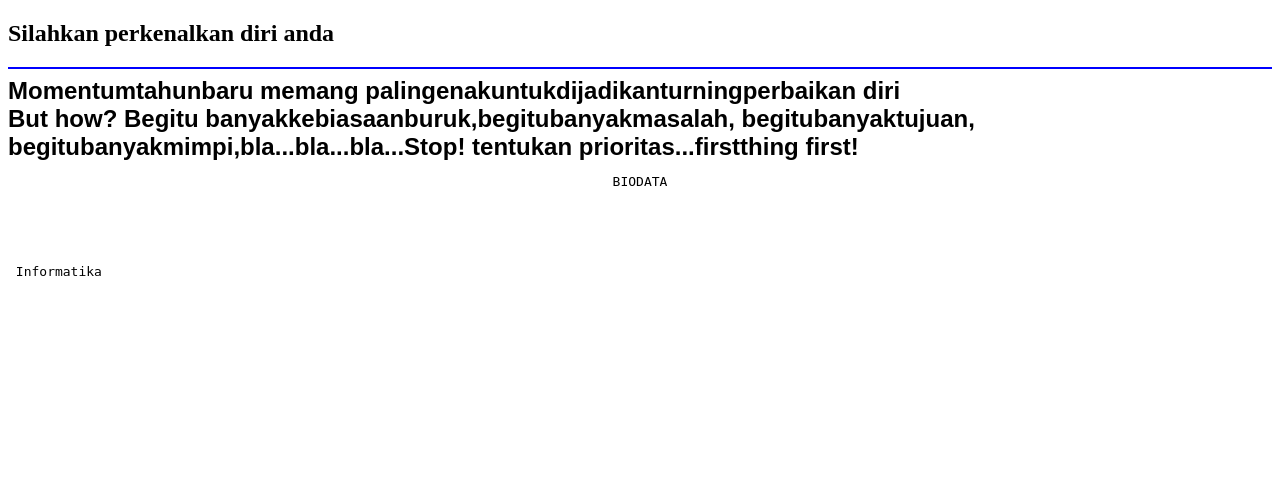
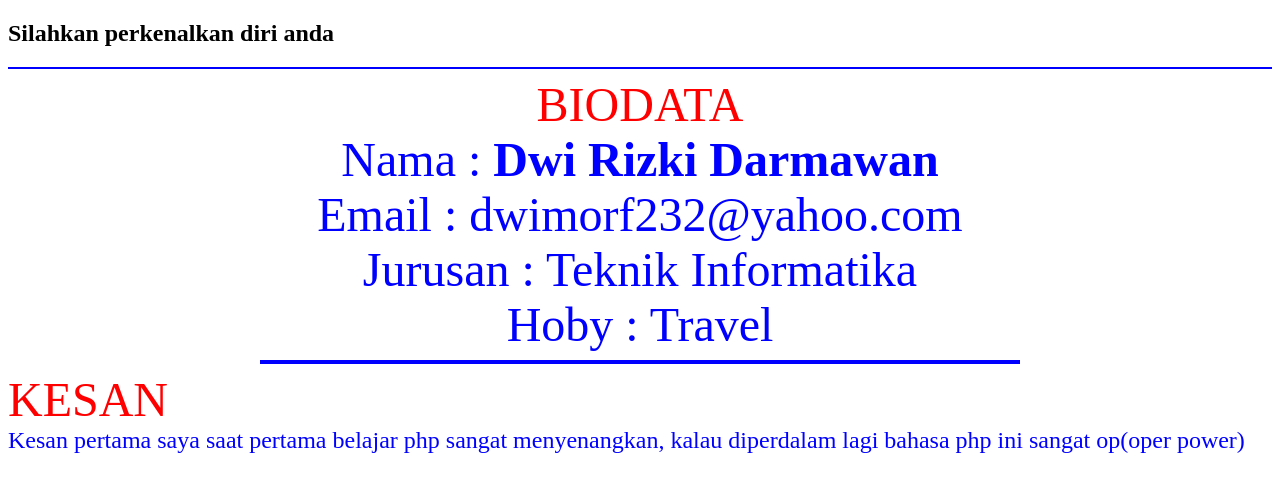
Before and after one commit to dwirzkid/Programan_Web, a PHP site: page /Pertmuan1.php in a window 1280 px wide. Shown: the top 492 px of the page. Run offline with PHP 8.4, Linux system fonts and the light colour scheme.

Commit message:
Ada sedikit kesalahan

```diff
--- a/Pertmuan1.php
+++ b/Pertmuan1.php
@@ -11,26 +11,14 @@
     <h2>Silahkan perkenalkan diri anda</h2>
     <hr color="blue">
     <?php
-    print "<b><font face='arial' size=5color='sienna'>Momentumtahunbaru memang palingenakuntukdijadikanturningperbaikan diri<br>";
-    print "But how? Begitu banyakkebiasaanburuk,begitubanyakmasalah,
-        begitubanyaktujuan,<br>";
-    echo "begitubanyakmimpi,bla...bla...bla...Stop! tentukan prioritas...firstthing
-        first!</font></b>";
-    ?>
-
-    <?php
-    print "<pre>";
-    print "<center><fontsize=14color='magenta'>BIODATA</font></center>";
-    echo "<hrsize=4width=60%color='blue'>";
-    print "<fontsize=12 color='red'>
- </font><br>";
-    print "<fontsize=12 color='blue'>
- </font><br>";
-    print "<fontsize=12 color='green'>
- Informatika</font><br>";
-    print "<fontsize=12 color='purple'>
- </font><br></pre>";
-    echo "<hrsize=4width=60%color='blue'>";
+    print "<center><font size=14 color='red'> BIODATA </font><br>";
+    print"<font size=12 color='blue'> Nama : <b> Dwi Rizki Darmawan </b> </font><br>";
+    print "<font size=12 color='blue'> Email : dwimorf232@yahoo.com </font><br>";
+    print "<font size=12 color='blue'> Jurusan : Teknik Informatika </font><br>";
+    print "<font size=12 color='blue'> Hoby : Travel </font><br>";
+    echo "<hr size=4 width=60% color='blue'></center>";
+    echo "<font size=10 color='red'> KESAN </font><br>";
+    echo "<font size=5 color='blue'>Kesan pertama saya saat pertama belajar php sangat menyenangkan, kalau diperdalam lagi bahasa php ini sangat op(oper power)</font><br>"
     ?>
 </body>
 
```
